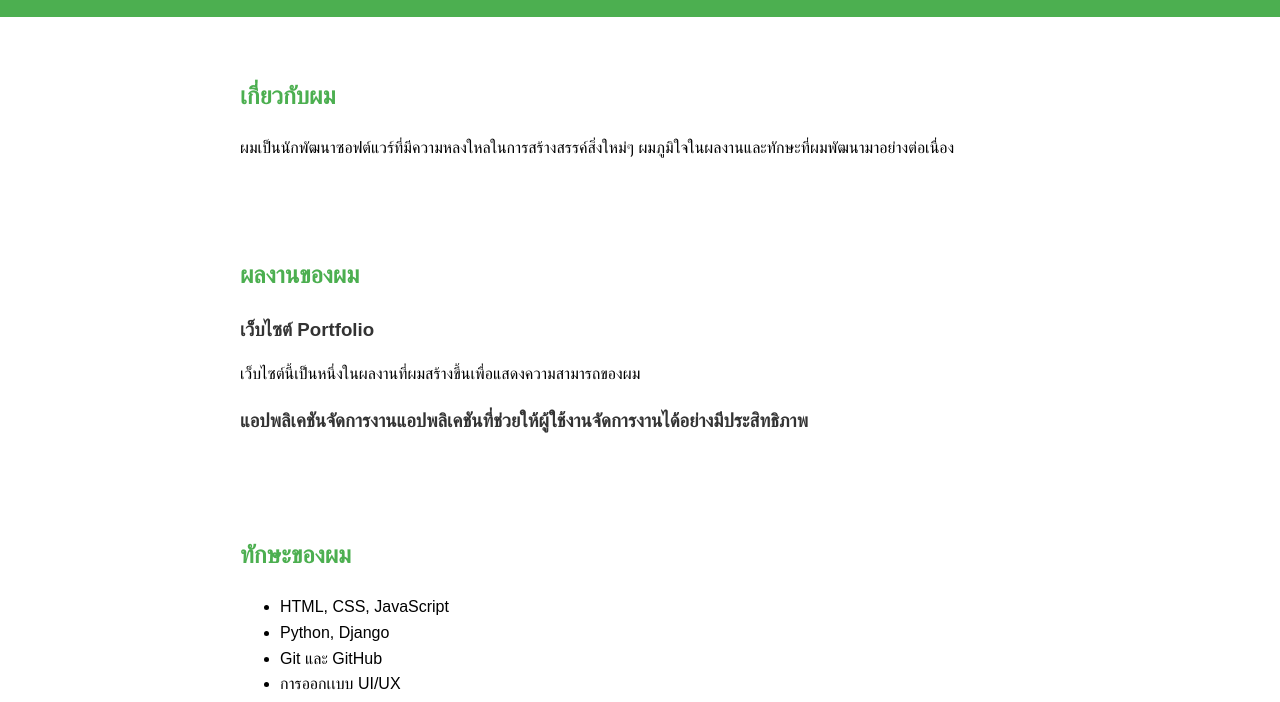
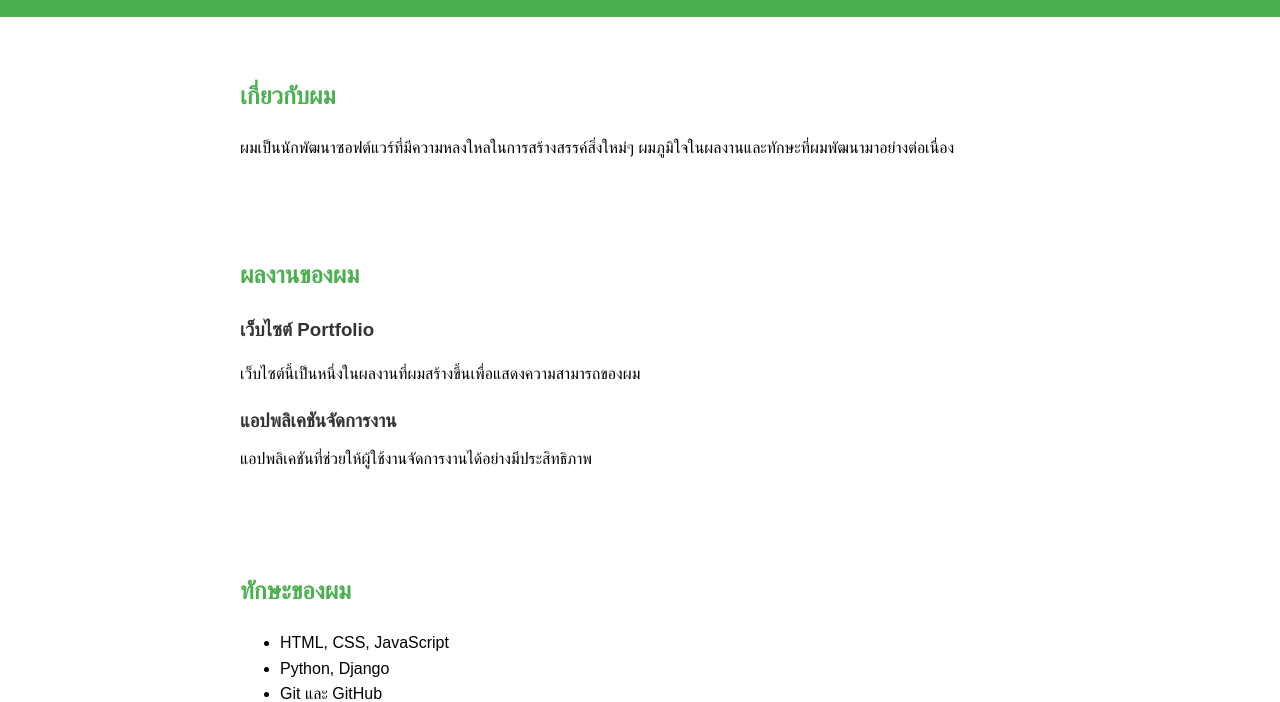
Before and after one commit to kamonlakpr228-svg/kamonlak228.github.io, a plain HTML site: page index.html in a window 1280 px wide. Shown: the part 105-807 px from the top of the page. Drawn offline with Linux system fonts and the light colour scheme.

Commit message:
Update index.html

```diff
--- a/index.html
+++ b/index.html
@@ -8,16 +8,19 @@
   <link rel="stylesheet" href="style.css">
 </head>
 <body>
+ <!-- ส่วนหัวของเว็บไซต์ -->
  <header>
   <h1>สวัสดี! ผมคือ kamonlakpr288</h1>
   <p>นี้คือผลงานและความภาคภูมิใจของผม</p>
 </header>
 
+  <!-- ส่วนเกี่ยวกับตัวเอง -->
 <section id="about">
  <h2>เกี่ยวกับผม</h2>
  <p>ผมเป็นนักพัฒนาซอฟต์แวร์ที่มีความหลงใหลในการสร้างสรรค์สิ่งใหม่ๆ ผมภูมิใจในผลงานและทักษะที่ผมพัฒนามาอย่างต่อเนื่อง</p>
 </section>
 
+ <!-- ส่วนเเสดงผลงาน -->
 <section id="projects">
  <h2>ผลงานของผม</h2>
  <div class="project">
@@ -25,7 +28,7 @@
      <p></p>เว็บไซต์นี้เป็นหนึ่งในผลงานที่ผมสร้างขึ้นเพื่อแสดงความสามารถของผม</p>
 </div>
 <div class="project">
-    <h3>แอปพลิเคชันจัดการงาน</h3»
+    <h3>แอปพลิเคชันจัดการงาน</h3
   <p>แอปพลิเคชันที่ช่วยให้ผู้ใช้งานจัดการงานได้อย่างมีประสิทธิภาพ</p>
 </div>
 </section>
```
